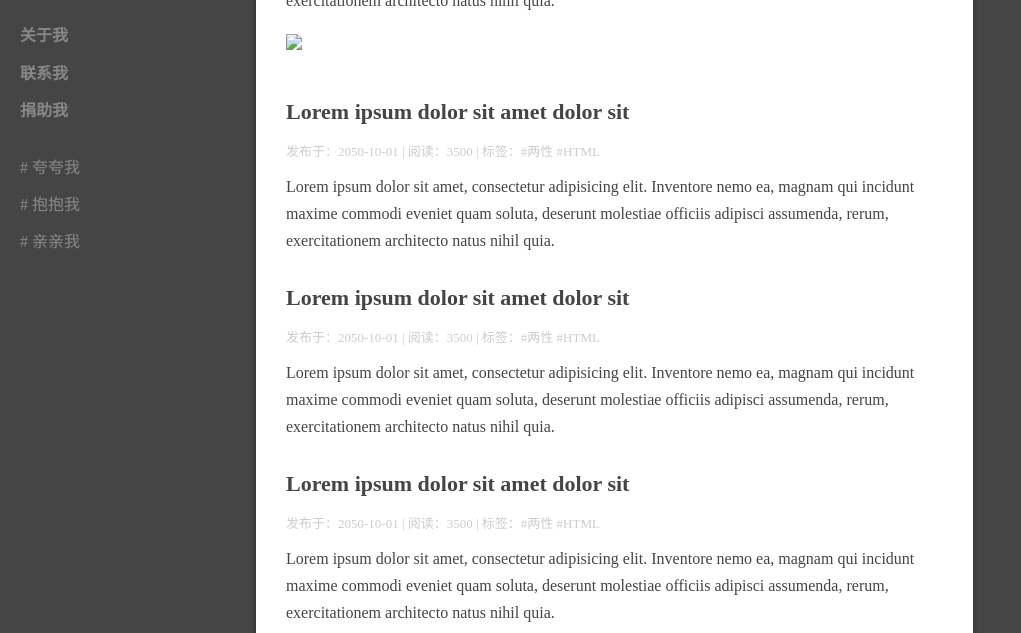
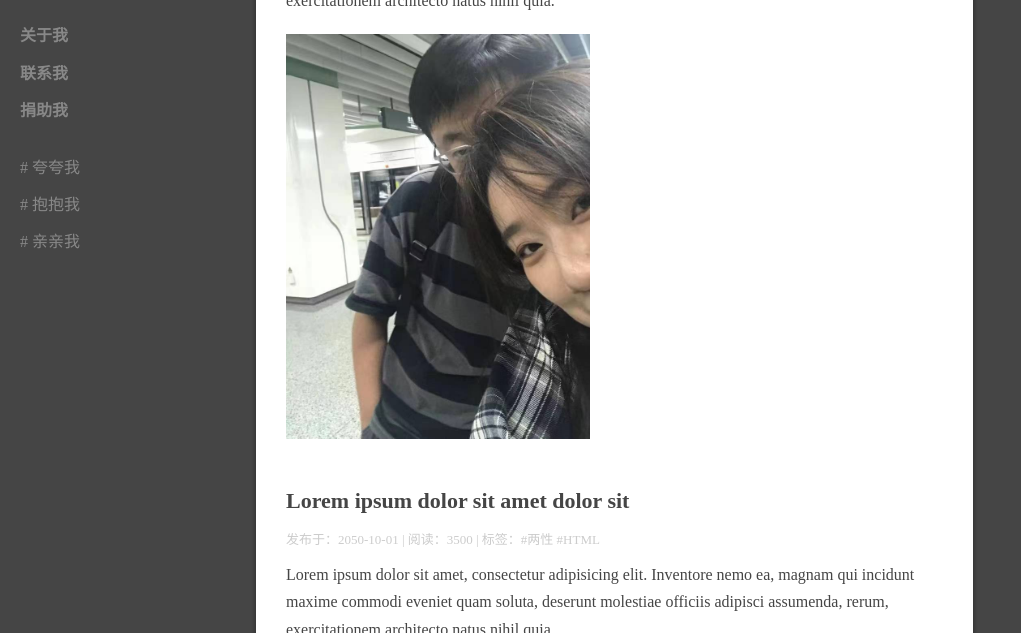
Before and after one commit to xzl135/xzl123.github.io, a plain HTML site: page index.html in a window 1280 px wide. Shown: the part 167-800 px from the top of the page, without its empty margins (0-1021 px from the left). Drawn offline with nearby package versions, Linux system fonts and the light colour scheme.

Commit message:
Update index.html

```diff
--- a/index.html
+++ b/index.html
@@ -33,7 +33,7 @@
         <div class="content">
           Lorem ipsum dolor sit amet, consectetur adipisicing elit. Inventore nemo ea, magnam qui incidunt maxime commodi eveniet quam soluta, deserunt molestiae officiis adipisci assumenda, rerum, exercitationem architecto natus nihil quia.
         </div>
-        <img src="pulpit.jpg"  width="304" >
+        <img src="images/1.jpg"  width="304" >
       </div>
       <div class="item">
         <a href="article.html" class="title">Lorem ipsum dolor sit amet dolor sit</a>
```
